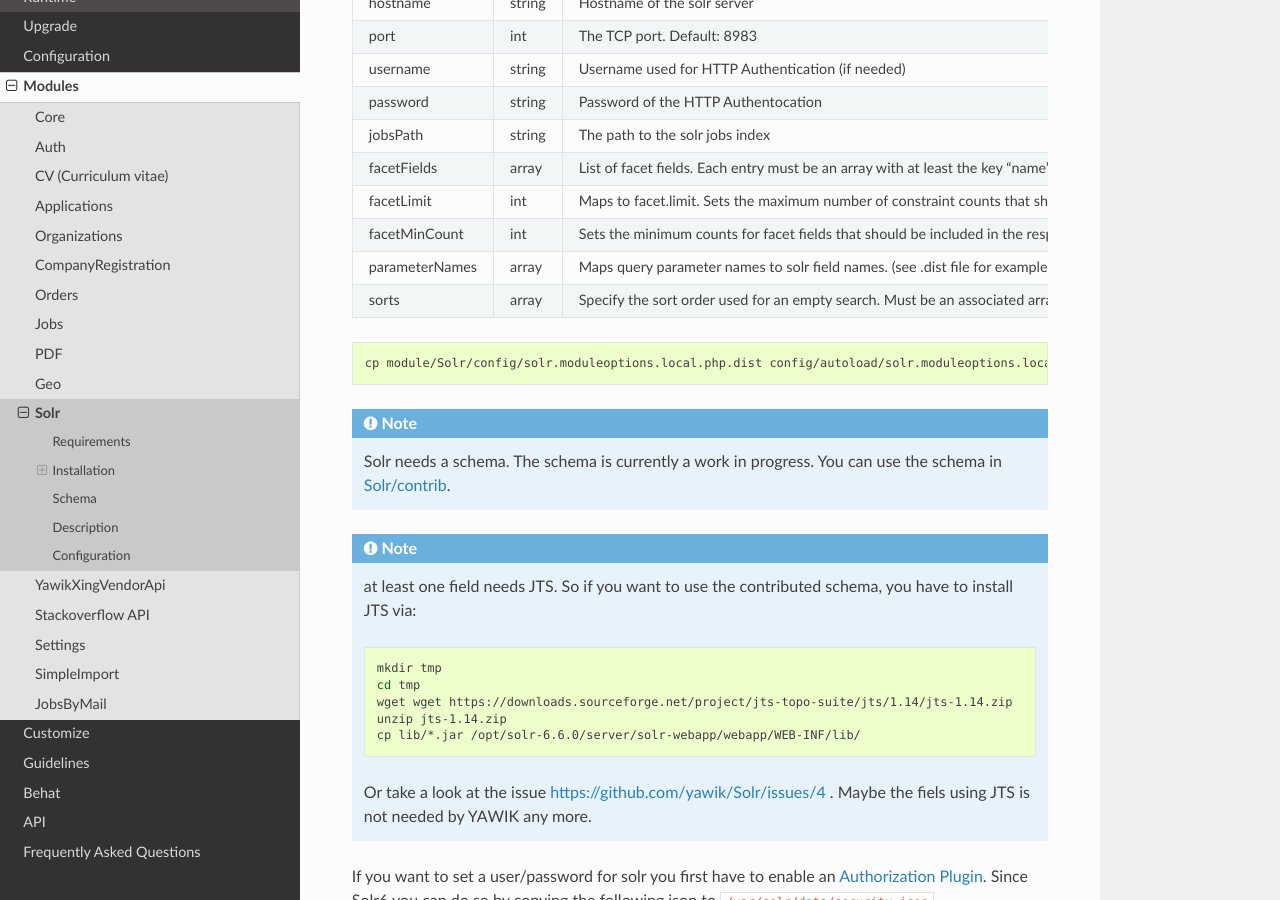
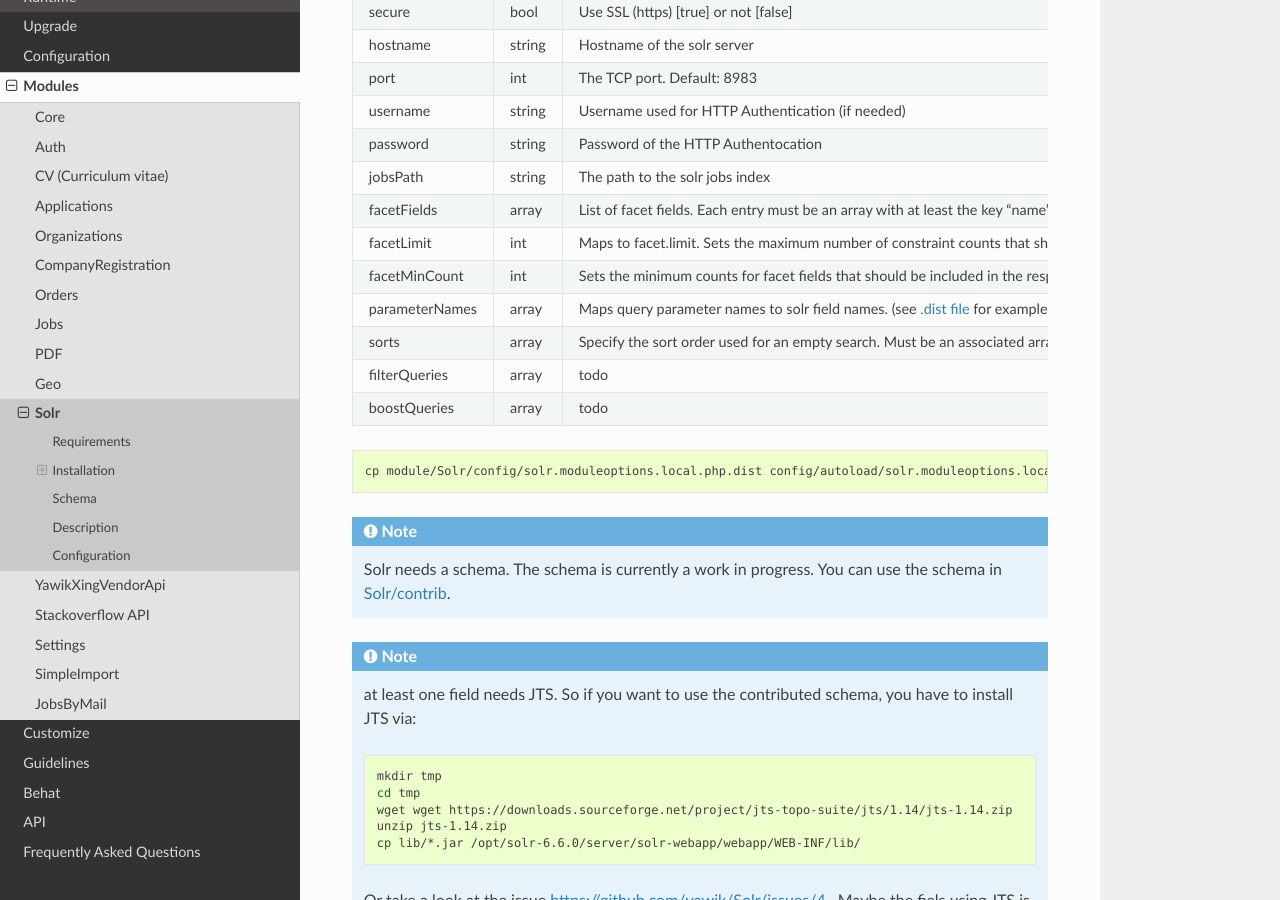
Before and after one commit to cross-solution/YawikDocs, a Sphinx documentation site: the page built from source/modules/solr/index.rst, in a window 1280 px wide and 900 px high, scrolled down 2336 px. Built offline with Sphinx 7.4.7 and the Read the Docs theme 2.0.0, drawn with Linux system fonts in a browser that asks for light colours; a script that is not in the unit is left out; comment, search, counter and statistics services are not loaded.

Commit message:
updates filterQueries und boostQueries

```diff
--- a/source/modules/solr/index.rst
+++ b/source/modules/solr/index.rst
@@ -128,27 +128,35 @@ To configure the solr connection copy the Solr options file into you autoload di
 Available configuration options
 ===============================
 
-====================== ============== ===================================================================================
- Option                 Type           Description
-====================== ============== ===================================================================================
- secure                 bool           Use SSL (https) [true] or not [false]
- hostname               string         Hostname of the solr server
- port                   int            The TCP port. Default: 8983
- username               string         Username used for HTTP Authentication (if needed)
- password               string         Password of the HTTP Authentocation
- jobsPath               string         The path to the solr jobs index
- facetFields            array          List of facet fields. Each entry must be an array with at least the key "name".
-                                       An optional key "label" specifies a headline for the factes results.
- facetLimit             int            Maps to facet.limit. Sets the maximum number of constraint counts that should be
-                                       returned for the facet fields.
- facetMinCount          int            Sets the minimum counts for facet fields that should be included in the response
- parameterNames         array          Maps query parameter names to solr field names. (see .dist file for examples)
- sorts                  array          Specify the sort order used for an empty search.
-                                       Must be an associated array where the key is the field name and the value
-                                       is the sort order.
-                                       (Default: [ "datePublishStart" => \SolrQuery::ORDER_DESC ] )
-====================== ============== ===================================================================================
 
+.. table:: Options
+    :widths: auto
+
+    ====================== ============== ===================================================================================
+     Option                 Type           Description
+    ====================== ============== ===================================================================================
+     secure                 bool           Use SSL (https) [true] or not [false]
+     hostname               string         Hostname of the solr server
+     port                   int            The TCP port. Default: 8983
+     username               string         Username used for HTTP Authentication (if needed)
+     password               string         Password of the HTTP Authentocation
+     jobsPath               string         The path to the solr jobs index
+     facetFields            array          List of facet fields. Each entry must be an array with at least the key "name".
+                                           An optional key "label" specifies a headline for the factes results.
+     facetLimit             int            Maps to facet.limit. Sets the maximum number of constraint counts that should be
+                                           returned for the facet fields.
+     facetMinCount          int            Sets the minimum counts for facet fields that should be included in the response
+     parameterNames         array          Maps query parameter names to solr field names. (see `.dist file`_ for examples)
+     sorts                  array          Specify the sort order used for an empty search.
+                                           Must be an associated array where the key is the field name and the value
+                                           is the sort order.
+                                           (Default: [ "datePublishStart" => \SolrQuery::ORDER_DESC ] )
+     filterQueries          array          todo
+     boostQueries           array          todo
+    ====================== ============== ===================================================================================
+
+
+.. _.dist file: https://github.com/yawik/Solr/blob/master/config/solr.moduleoptions.local.php.dist
 
 .. code-block:: sh
 
```
